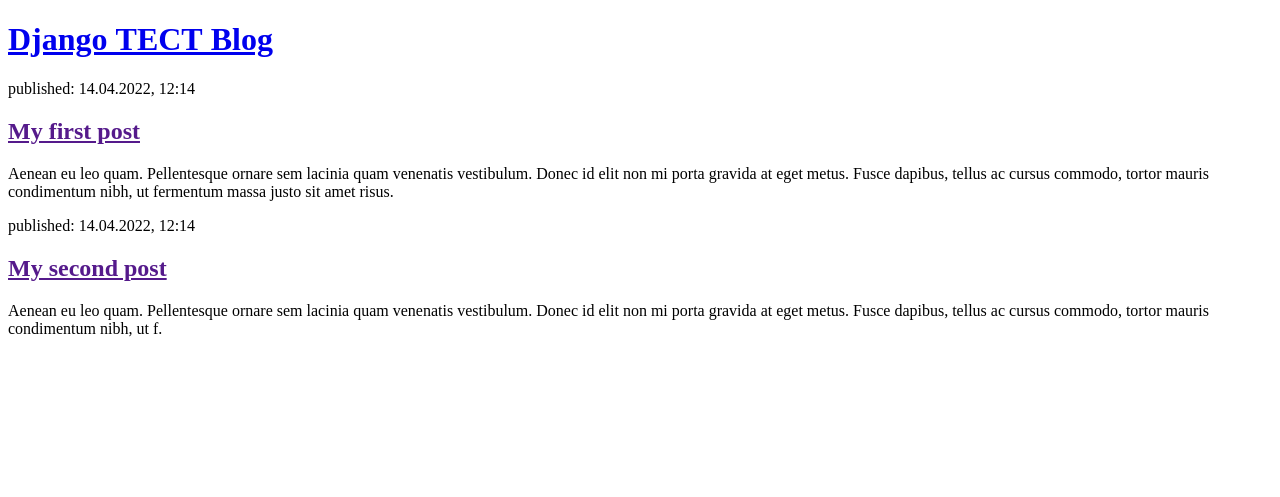
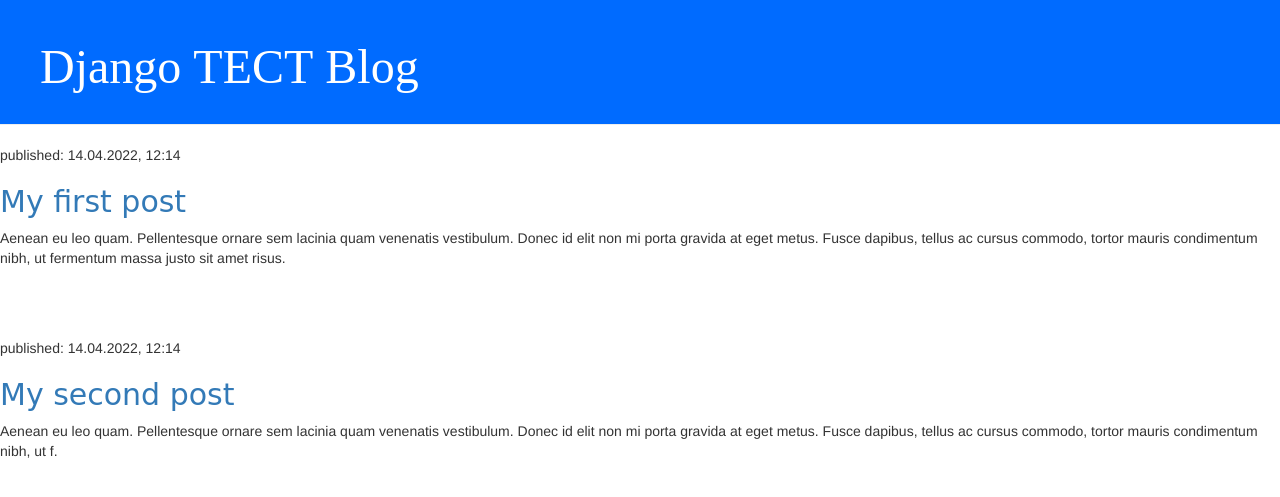
Before and after one commit to XBA22/djangotest, a Django app: page / in a window 1280 px wide. Shown: the top 497 px of the page. Run offline with Django 4.2, Linux system fonts and the light colour scheme; some libraries are stand-ins or nearby versions.

Commit message:
make css static

```diff
--- /dev/null
+++ b/blog/static/css/blog.css
@@ -0,0 +1,51 @@
+h1 a {
+    color: #B31FDE;
+    font-family: 'Lobster';
+}
+
+.page-header {
+    background-color: #006BFF;
+    margin-top: 0;
+    padding: 20px 20px 20px 40px;
+}
+
+.page-header h1, .page-header h1 a, .page-header h1 a:visited, .page-header h1 a:active {
+    color: #ffffff;
+    font-size: 36pt;
+    text-decoration: none;
+}
+
+.content {
+    margin-left: 40px;
+}
+
+h1, h2, h3, h4 {
+    font-family: 'Lobster', cursive;
+}
+
+.date {
+    color: #828282;
+}
+
+.save {
+    float: right;
+}
+
+.post-form textarea, .post-form input {
+    width: 100%;
+}
+
+.top-menu, .top-menu:hover, .top-menu:visited {
+    color: #ffffff;
+    float: right;
+    font-size: 26pt;
+    margin-right: 20px;
+}
+
+.post {
+    margin-bottom: 70px;
+}
+
+.post h1 a, .post h1 a:visited {
+    color: #000000;
+}
--- a/blog/templates/blog/post_list.html
+++ b/blog/templates/blog/post_list.html
@@ -1,15 +1,19 @@
 <!DOCTYPE html>
 <html lang="en">
+{% load static %}
 <head>
     <meta charset="UTF-8">
-    <title>Djangotest</title>
+    <title>Djangotest first BLOG</title>
+    <link rel="stylesheet" href="//maxcdn.bootstrapcdn.com/bootstrap/3.2.0/css/bootstrap.min.css">
+    <link rel="stylesheet" href="//maxcdn.bootstrapcdn.com/bootstrap/3.2.0/css/bootstrap-theme.min.css">
+    <link rel="stylesheet" href="{% static 'css/blog.css' %}">
 </head>
 <body>
-        <div>
+        <div class="page-header">
             <h1><a href="/">Django ТЕСТ Blog</a></h1>
         </div>
 
-        <div>
+        <div class="post">
             <p>published: 14.04.2022, 12:14</p>
             <h2><a href="">My first post</a></h2>
             <p>Aenean eu leo quam. Pellentesque ornare sem lacinia quam venenatis vestibulum. Donec id elit non mi porta gravida at eget metus. Fusce dapibus, tellus ac cursus commodo, tortor mauris condimentum nibh, ut fermentum massa justo sit amet risus.</p>
--- a/blog/views.py
+++ b/blog/views.py
@@ -2,5 +2,5 @@
 
 
 def post_list(request):
-    print(dir(request))
+    # print(dir(request))
     return render(request, 'blog/post_list.html', {})
```
